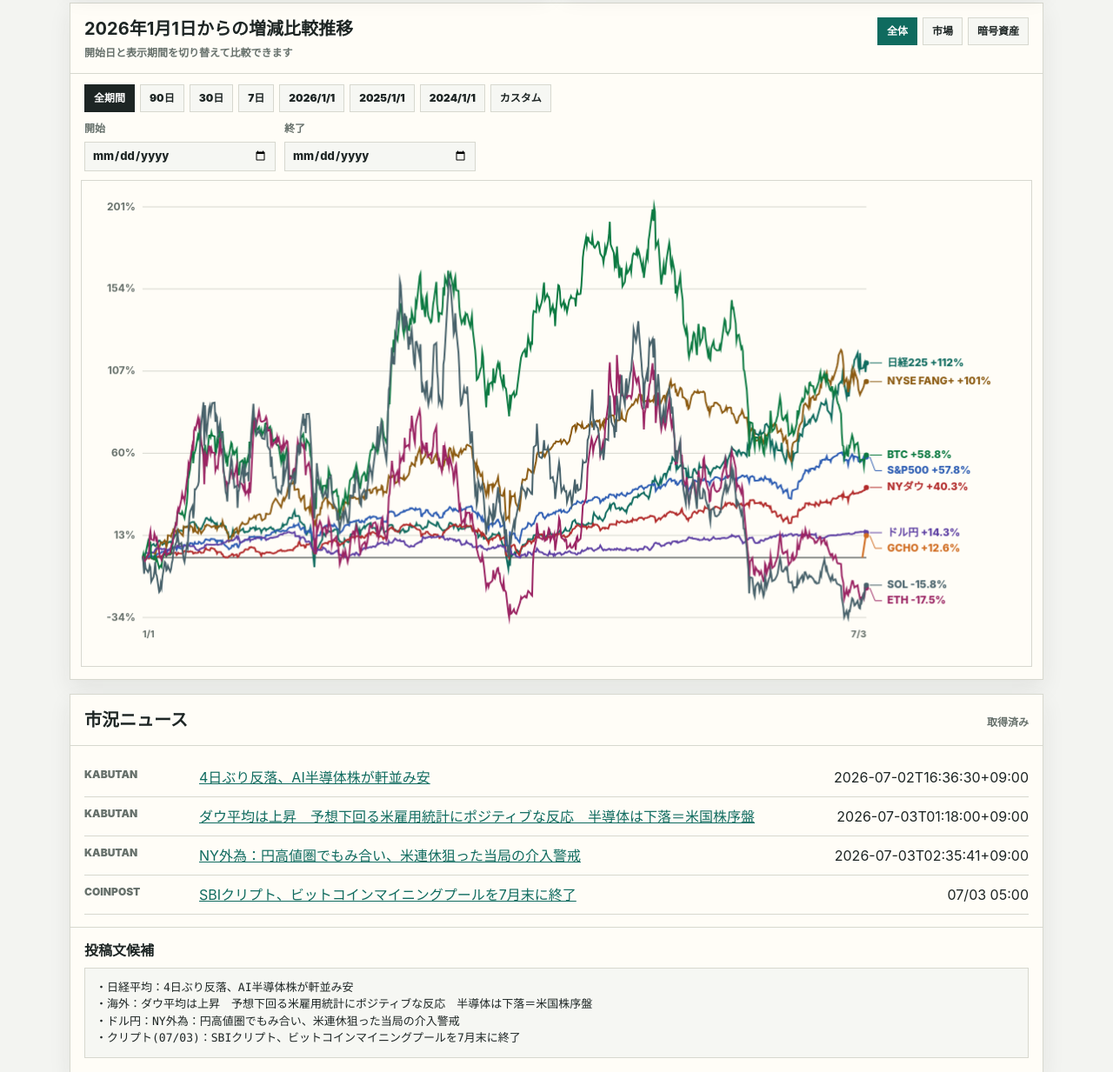
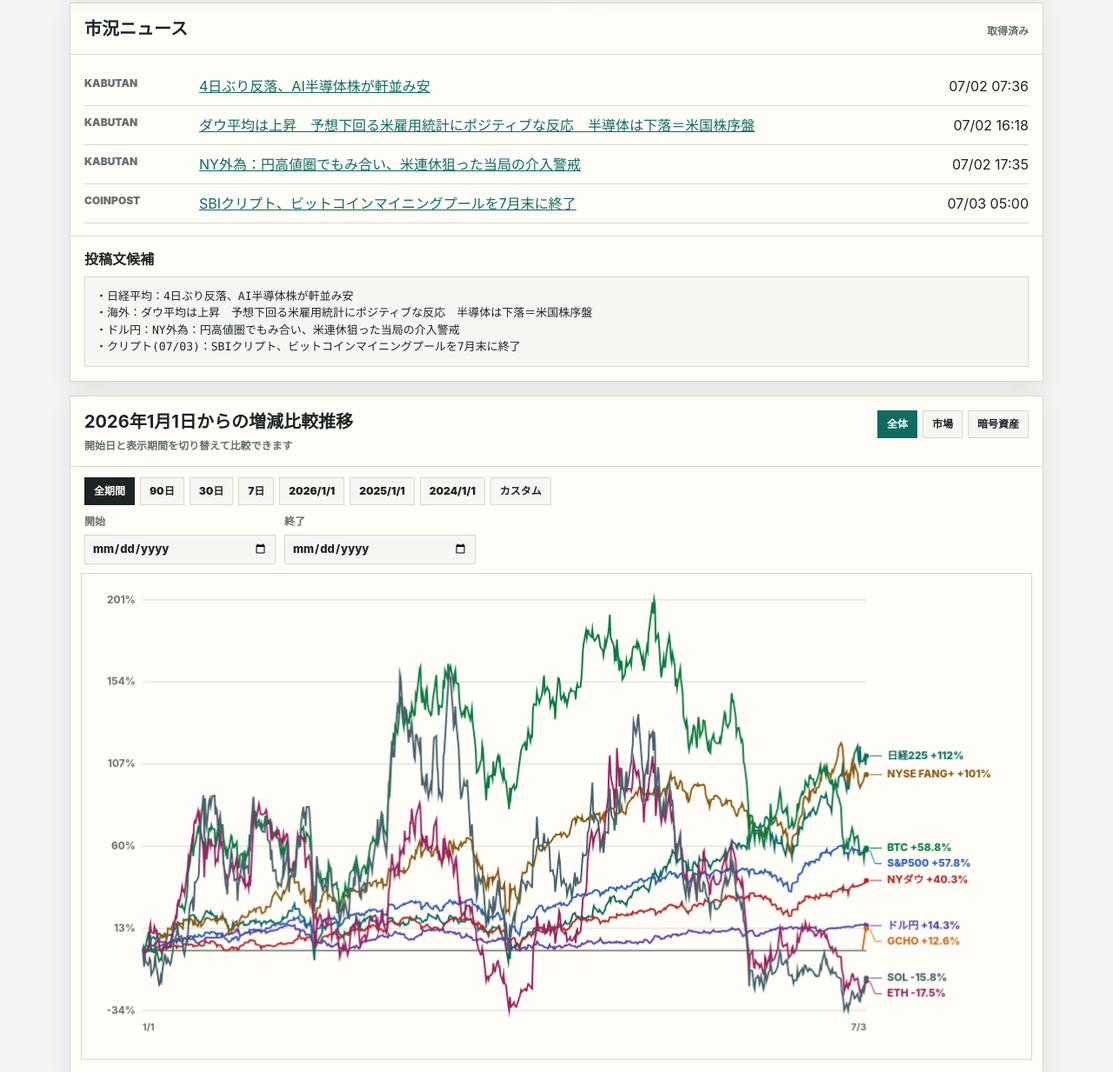
Before and after one commit to ruku-practice/invest_and_crypto_mkt, a plain HTML site: page index.html in a window 1280 px wide. Shown: the part 745-1978 px from the top of the page at 87% size. Drawn offline with Linux system fonts and the light colour scheme.

Commit message:
feat: 市況ニュースを市場インデックス直下へ移動、日時表示を整形
Co-Authored-By: Claude Fable 5 <noreply@anthropic.com>

```diff
--- a/index.html
+++ b/index.html
@@ -57,6 +57,18 @@
       </div>
     </section>
 
+    <section class="news-section" aria-label="市況ニュース">
+      <div class="panel-header">
+        <h2>市況ニュース</h2>
+        <span id="news-status">準備中</span>
+      </div>
+      <div id="news-list" class="news-list"></div>
+      <div class="post-box">
+        <h3>投稿文候補</h3>
+        <pre id="post-text">ニュース取得の移植後に表示します。</pre>
+      </div>
+    </section>
+
     <section class="chart-section" aria-label="2026年1月1日からの増減比較推移グラフ">
       <div class="panel-header">
         <div>
@@ -95,20 +107,8 @@
         <canvas id="trend-chart" width="1000" height="520" aria-label="2026年1月1日からの増減比較推移グラフ"></canvas>
       </div>
     </section>
-
-    <section class="news-section" aria-label="市況ニュース">
-      <div class="panel-header">
-        <h2>市況ニュース</h2>
-        <span id="news-status">準備中</span>
-      </div>
-      <div id="news-list" class="news-list"></div>
-      <div class="post-box">
-        <h3>投稿文候補</h3>
-        <pre id="post-text">ニュース取得の移植後に表示します。</pre>
-      </div>
-    </section>
   </main>
 
-  <script src="js/app.js?v=2"></script>
+  <script src="js/app.js?v=3"></script>
 </body>
 </html>
--- a/js/app.js
+++ b/js/app.js
@@ -178,6 +178,15 @@ function renderQuotePanels() {
   renderQuoteList('crypto-list', items.filter((item) => item.category === 'crypto'));
 }
 
+function formatNewsTime(value) {
+  if (!value) return '';
+  if (!value.includes('T')) return value;
+  const time = new Date(value);
+  if (Number.isNaN(time.getTime())) return value;
+  const pad = (n) => String(n).padStart(2, '0');
+  return `${pad(time.getMonth() + 1)}/${pad(time.getDate())} ${pad(time.getHours())}:${pad(time.getMinutes())}`;
+}
+
 function renderNews(news) {
   const list = document.getElementById('news-list');
   const post = document.getElementById('post-text');
@@ -206,7 +215,7 @@ function renderNews(news) {
     article.innerHTML = `
       <span class="news-source">${item.source || item.category || 'news'}</span>
       ${link}
-      <time>${item.published_at || ''}</time>
+      <time>${formatNewsTime(item.published_at)}</time>
     `;
     list.appendChild(article);
   });
```
